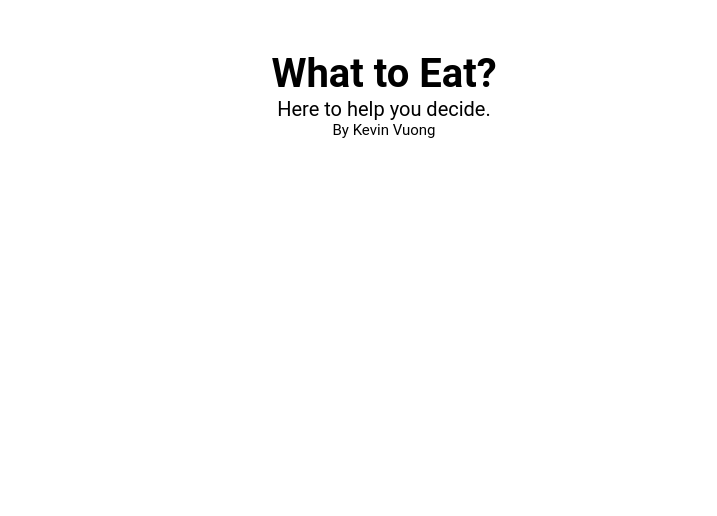
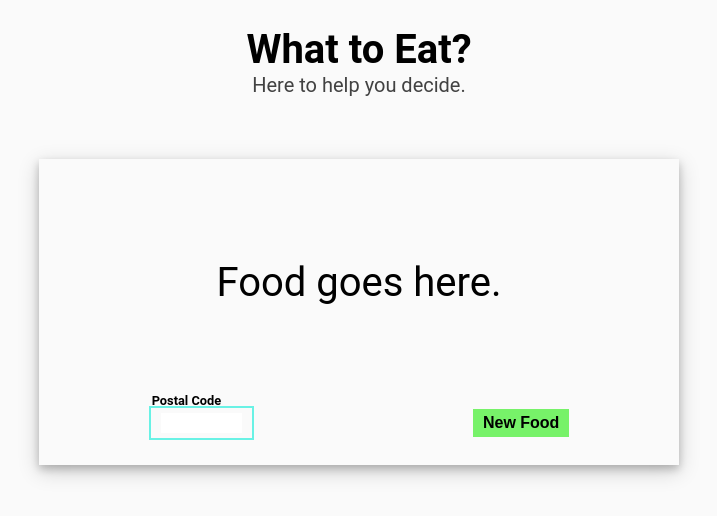
Before and after one commit to jk-kevin/Secret-Santa-Drawer, a website: page html/index.html in a window 1280 px wide. Shown: the whole page, without its empty margins (281-998 px from the left). Drawn offline with Linux system fonts and the light colour scheme.

Commit message:
finish initial layout

```diff
--- a/html/index.html
+++ b/html/index.html
@@ -15,14 +15,20 @@ What-to-Eat
   </head>
 
   <body>
-    <div id="heading-text">
+    <div id="heading">
       <h1>What to Eat?</h1>
       <p>Here to help you decide.</p>
-      <p id="author">By Kevin Vuong</p>
     </div>
 
     <div id="main-box">
-
+      <p id="food">Food goes here.</p>
+      <div id="inputs">
+        <div id="postal-code-box">
+          <label for="postal-code-input">Postal Code</label>
+          <input id="postal-code-input" type="text" name="postal-code" size=6/>
+        </div>
+        <input id="food-button" type="button" name="new-food" value="New Food"/>
+      </div>
     </div>
 
   </body>
--- a/public/styles/style.css
+++ b/public/styles/style.css
@@ -6,8 +6,10 @@ What-to-Eat
 
 /*
 Colour scheme:
-  blue-grey:  a9b7c0
-  kinda-navy: 254e58
+  Primary (light-green): 77F269
+  Complementary (light-aqua): 69f2e5
+  light grey: 424242
+  Very light grey: FAFAFA
 */
 
 * {
@@ -22,10 +24,60 @@ body {
   text-align: center;
   font-family: roboto, sans-serif;
   font-size: 20px;
+  background-color: #FAFAFA;
 }
-#heading-text {
-  margin: 50px 0 0 50px;
+#heading {
+  width: 100%;
+  margin: 0 auto 50px auto;
 }
-#author {
-  font-size: 15px;
+h1 {
+  padding-top: 2%;
 }
+#heading p{
+  padding-bottom: 1%;
+  color: #424242;
+}
+#main-box {
+  width: 50%;
+  box-shadow: 0 4px 8px 0 rgba(0, 0, 0, 0.2), 0 6px 20px 0 rgba(0, 0, 0, 0.19);
+  margin: 50px auto 50px auto;
+}
+#food {
+  padding: 100px;
+  font-size: 200%;
+}
+#inputs {
+  display: flex;
+  flex-direction: row;
+  justify-content: space-around;
+  align-items: baseline;
+  padding-bottom: 25px;
+}
+#postal-code-box {
+  padding: 5px 10px 5px 10px;
+  border:solid 2px #69f2e5;
+  font-weight: bold;
+  font-size: 80%;
+  position: relative;
+}
+#postal-code-box>label {
+  font-size: 80%;
+  position: absolute;
+  left: 1px;
+  bottom: 30px;
+}
+#postal-code-input {
+  font-size: 100%;
+  border: none;
+  text-align: center;
+}
+#postal-code-input:focus {
+  outline: none;
+}
+#food-button {
+  padding: 5px 10px 5px 10px;
+  background-color: #77F269;
+  border: none;
+  font-weight: bold;
+  font-size: 80%;
+}
```
Also changed, not shown: server.js (+5 -13 lines).
